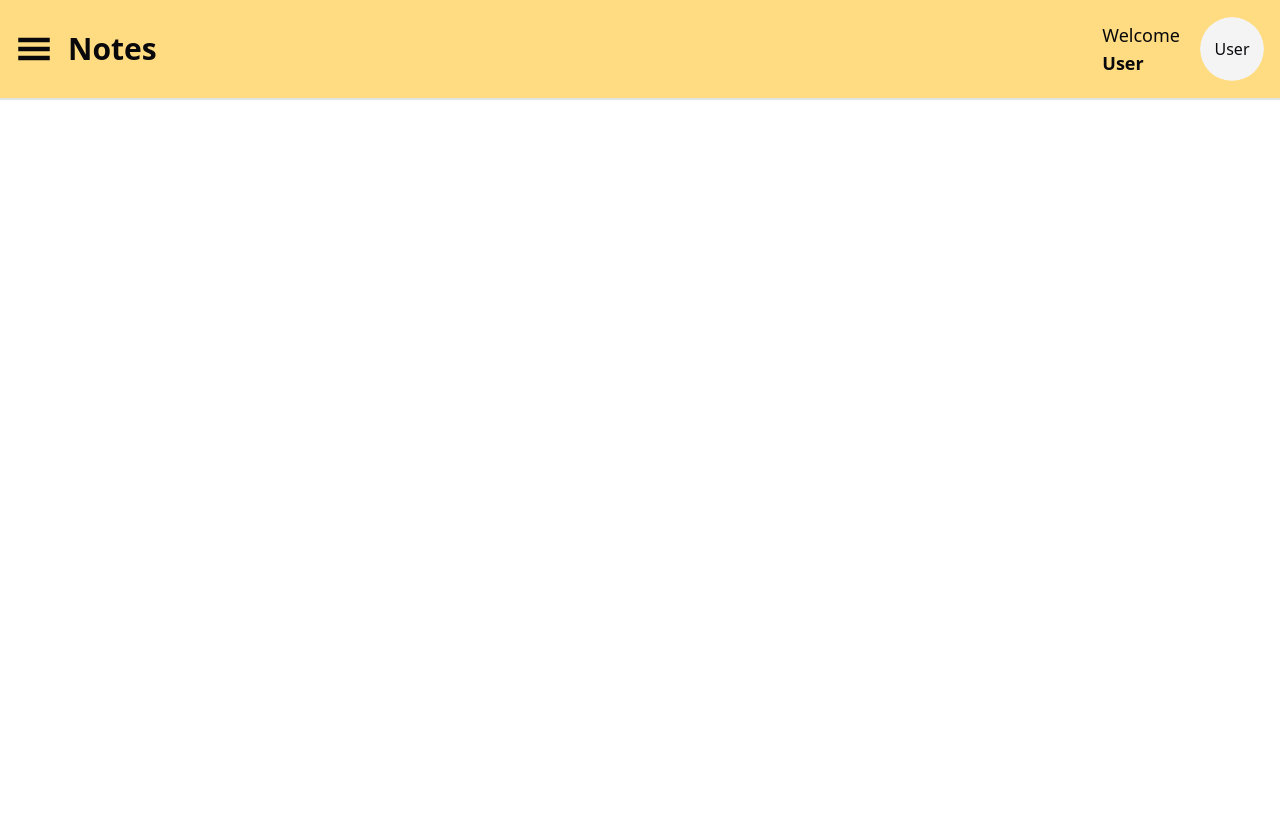
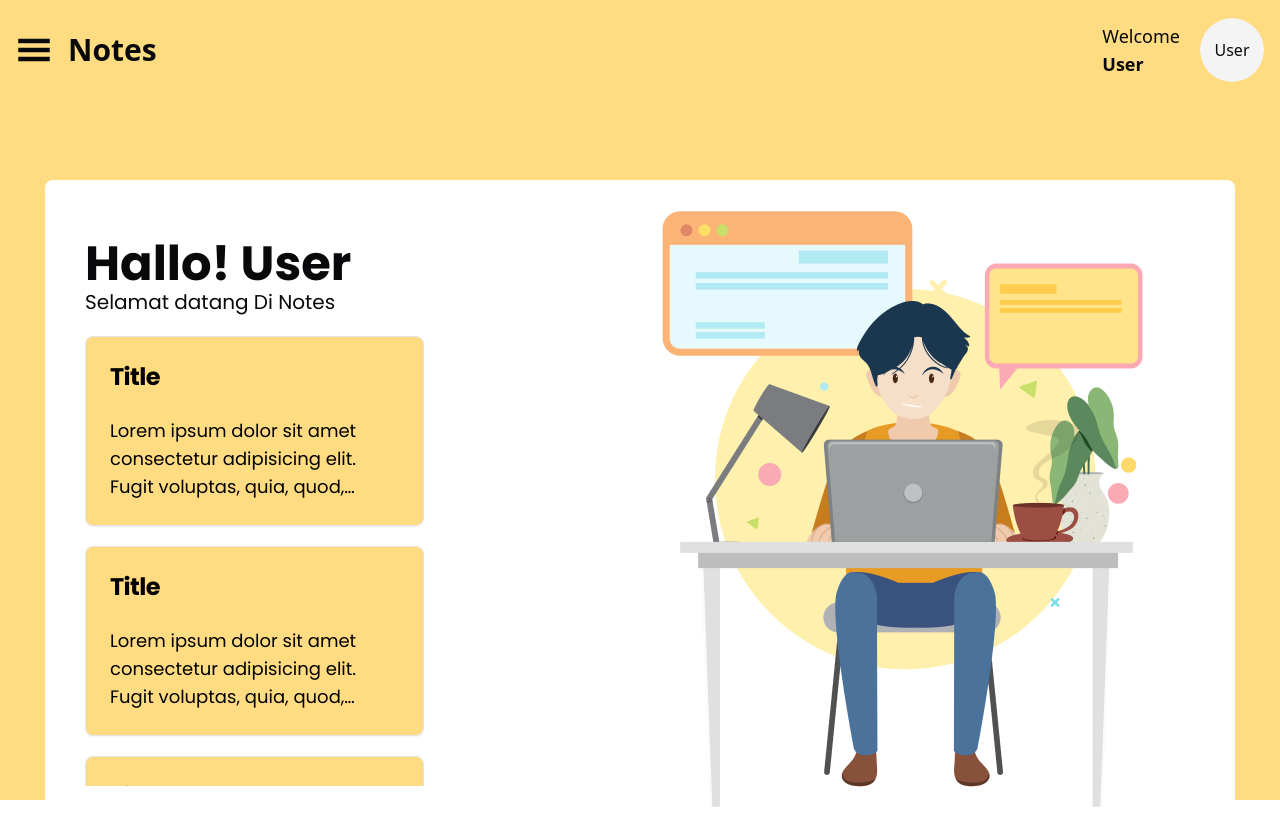
Before and after one commit to rizrmdhn/note-app, a React (Vite) app in the folder client/: page / in a window 1280 px wide. Before the commit the page ends 800 px from the top, so only its background shows below. Built offline with nearby package versions, Linux system fonts and the light colour scheme.

Commit message:
add note card and home page

```diff
--- a/client/package.json
+++ b/client/package.json
@@ -14,6 +14,7 @@
     "@radix-ui/react-menubar": "^1.0.4",
     "@radix-ui/react-slot": "^1.0.2",
     "@reduxjs/toolkit": "^1.9.7",
+    "@tailwindcss/line-clamp": "^0.4.4",
     "@tiptap/extension-bullet-list": "^2.1.12",
     "@tiptap/extension-code-block": "^2.1.12",
     "@tiptap/extension-color": "^2.1.12",
--- a/client/src/components/Header.tsx
+++ b/client/src/components/Header.tsx
@@ -4,7 +4,7 @@ import { GiHamburgerMenu } from "react-icons/gi";
 
 export default function Header() {
   return (
-    <div className="bg-primaryColor flex h-header-height flex-row items-center justify-between border-b-2">
+    <div className="bg-primaryColor flex h-header-height flex-row items-center justify-between ">
       <div className="Header_title__menu flex flex-row items-center">
         <button className="ml-4">
           <GiHamburgerMenu className="text-4xl" />
--- /dev/null
+++ b/client/src/components/NoteCard.tsx
@@ -0,0 +1,29 @@
+import {
+  Card,
+  CardContent,
+  CardDescription,
+  CardHeader,
+  CardTitle,
+} from "@/components/ui/card";
+
+export default function NoteCard() {
+  return (
+    <Card className="bg-primaryColor mb-5 w-3/5">
+      <CardHeader>
+        <CardTitle className="font-poppins text-2xl font-bold text-black hover:cursor-pointer hover:underline">
+          Title
+        </CardTitle>
+      </CardHeader>
+      <CardContent>
+        <CardDescription className="font-poppins line-clamp-3 text-lg text-black">
+          Lorem ipsum dolor sit amet consectetur adipisicing elit. Fugit
+          voluptas, quia, quod, quibusdam quas voluptatem voluptatum
+          voluptatibus nesciunt quos molestiae laboriosam. Quisquam
+          voluptatibus, voluptas quos quas quod atque, voluptatem
+          exercitationem, quae doloribus doloremque. Quisquam, voluptas
+          voluptates.
+        </CardDescription>
+      </CardContent>
+    </Card>
+  );
+}
--- a/client/src/page/HomePage.tsx
+++ b/client/src/page/HomePage.tsx
@@ -1,9 +1,29 @@
 import Header from "@/components/Header";
+import Logo1 from "@/assets/home_1.png";
+import NoteCard from "@/components/NoteCard";
 
 export default function HomePage() {
   return (
-    <div>
+    <div className="bg-primaryColor HomePage h-screen">
       <Header />
+      <div className="flex flex-row items-center justify-center">
+        <div className="w-main-content mt-20 flex flex-row items-start justify-between rounded-lg bg-white p-5">
+          <div className="HomeText ml-5 mt-10 flex w-1/2 flex-col justify-start">
+            <div className="HomeTextTitle">
+              <h1 className="font-poppins text-5xl font-bold">Hallo! User</h1>
+              <p className="font-poppins text-xl">Selamat datang Di Notes</p>
+            </div>
+            <div className="NoteCard mt-5 flex h-[450px] flex-col items-start overflow-auto">
+              {Array.from({ length: 10 }).map((_, index) => {
+                return <NoteCard key={index} />;
+              })}
+            </div>
+          </div>
+          <div className="HomeImage w-1/2">
+            <img src={Logo1} alt="Logo" />
+          </div>
+        </div>
+      </div>
     </div>
   );
 }
--- a/client/tailwind.config.js
+++ b/client/tailwind.config.js
@@ -73,6 +73,7 @@ module.exports = {
       },
       width: {
         "left-menu": "320px",
+        "main-content": "calc(100% - 90px)",
       },
       height: {
         "header-height": "100px",
@@ -85,5 +86,5 @@ module.exports = {
       },
     },
   },
-  plugins: [require("tailwindcss-animate")],
+  plugins: [require("tailwindcss-animate"), require("@tailwindcss/line-clamp")],
 };
```
Also changed, not shown: client/src/assets/home_1.png (added), 1 other file (tests, documents, lock files or other folders).
